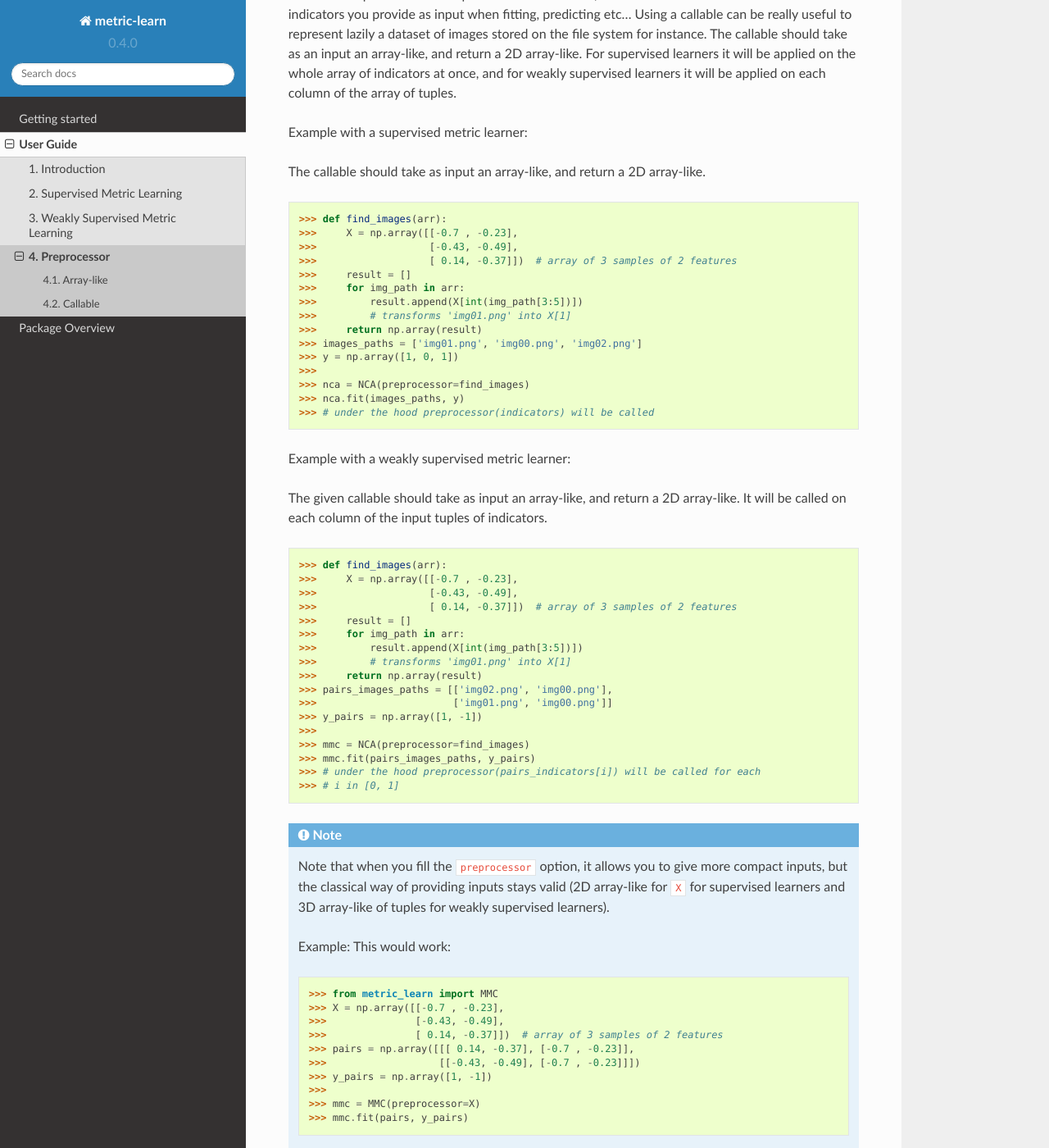
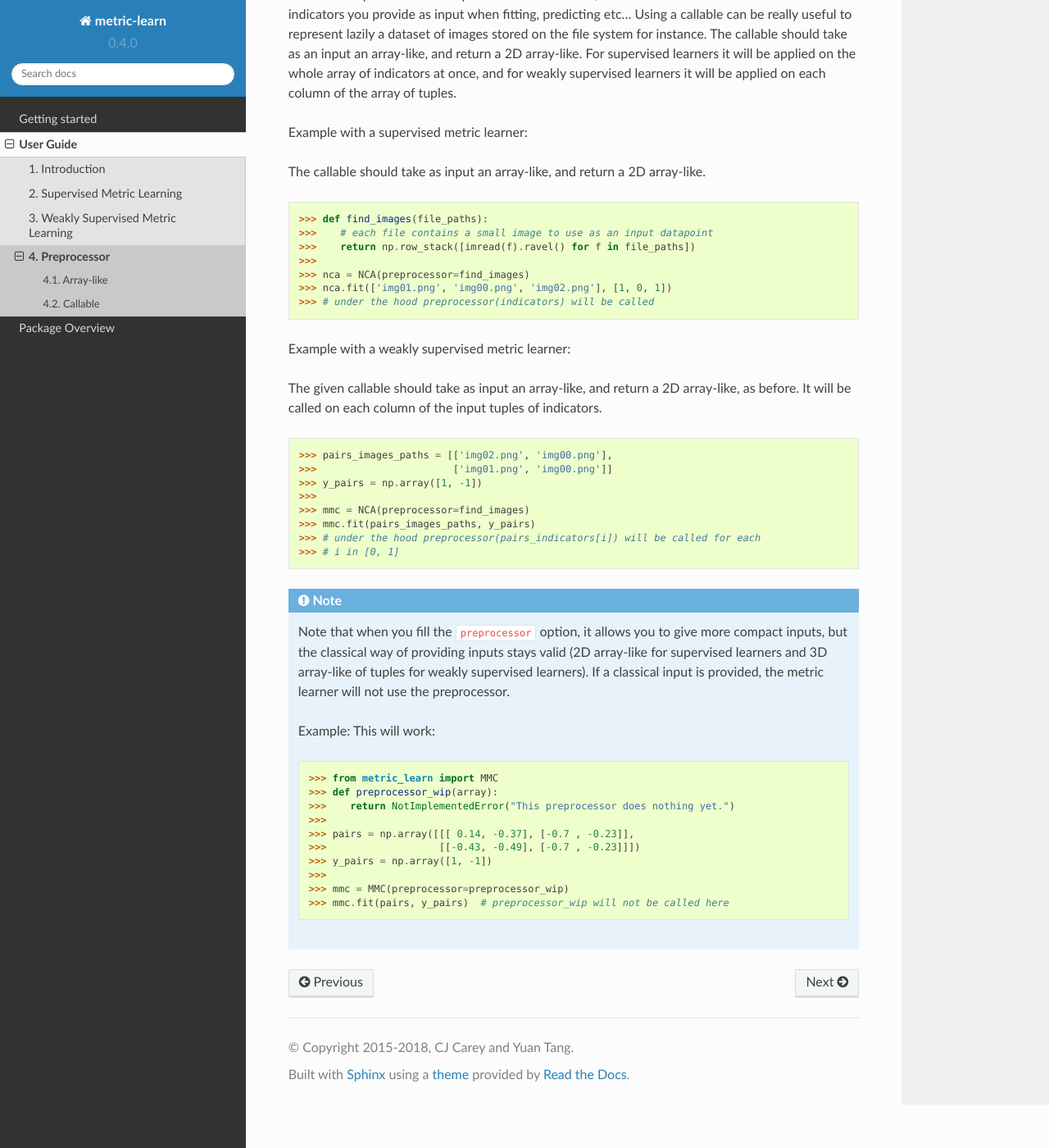
Before and after one commit to scikit-learn-contrib/metric-learn, a Sphinx documentation site: the page built from doc/preprocessor.rst, in a window 1280 px wide and 1400 px high, scrolled down 1230 px. Shown: the whole window at 82% size. Built offline with Sphinx 7.4.7 and the Read the Docs theme 2.0.0, drawn with Linux system fonts in a browser that asks for light colours; pages that are not in the unit, such as notebooks, are missing from menus.

Commit message:
Address https://github.com/metric-learn/metric-learn/pull/133#pullrequestreview-186611132

```diff
--- a/doc/preprocessor.rst
+++ b/doc/preprocessor.rst
@@ -69,38 +69,21 @@ Example with a supervised metric learner:
 
 The callable should take as input an array-like, and return a 2D array-like.
 
->>> def find_images(arr):
->>>     X = np.array([[-0.7 , -0.23],
->>>                   [-0.43, -0.49],
->>>                   [ 0.14, -0.37]])  # array of 3 samples of 2 features
->>>     result = []
->>>     for img_path in arr:
->>>         result.append(X[int(img_path[3:5])])
->>>         # transforms 'img01.png' into X[1]
->>>     return np.array(result)
->>> images_paths = ['img01.png', 'img00.png', 'img02.png']
->>> y = np.array([1, 0, 1])
+>>> def find_images(file_paths):
+>>>    # each file contains a small image to use as an input datapoint
+>>>    return np.row_stack([imread(f).ravel() for f in file_paths])
 >>>
 >>> nca = NCA(preprocessor=find_images)
->>> nca.fit(images_paths, y)
+>>> nca.fit(['img01.png', 'img00.png', 'img02.png'], [1, 0, 1])
 >>> # under the hood preprocessor(indicators) will be called
 
 
 Example with a weakly supervised metric learner:
 
 The given callable should take as input an array-like, and return a
-2D array-like. It will be called on each column of the input tuples of
-indicators.
+2D array-like, as before. It will be called on each column of the input
+tuples of indicators.
 
->>> def find_images(arr):
->>>     X = np.array([[-0.7 , -0.23],
->>>                   [-0.43, -0.49],
->>>                   [ 0.14, -0.37]])  # array of 3 samples of 2 features
->>>     result = []
->>>     for img_path in arr:
->>>         result.append(X[int(img_path[3:5])])
->>>         # transforms 'img01.png' into X[1]
->>>     return np.array(result)
 >>> pairs_images_paths = [['img02.png', 'img00.png'],
 >>>                       ['img01.png', 'img00.png']]
 >>> y_pairs = np.array([1, -1])
@@ -113,18 +96,19 @@ indicators.
 
 .. note:: Note that when you fill the ``preprocessor`` option, it allows you
  to give more compact inputs, but the classical way of providing inputs
- stays valid (2D array-like for ``X`` for supervised learners and 3D
- array-like of tuples for weakly supervised learners).
+ stays valid (2D array-like for supervised learners and 3D array-like of
+ tuples for weakly supervised learners). If a classical input
+ is provided, the metric learner will not use the preprocessor.
 
- Example: This would work:
+ Example: This will work:
 
  >>> from metric_learn import MMC
- >>> X = np.array([[-0.7 , -0.23],
- >>>               [-0.43, -0.49],
- >>>               [ 0.14, -0.37]])  # array of 3 samples of 2 features
+ >>> def preprocessor_wip(array):
+ >>>    return NotImplementedError("This preprocessor does nothing yet.")
+ >>>
  >>> pairs = np.array([[[ 0.14, -0.37], [-0.7 , -0.23]],
  >>>                   [[-0.43, -0.49], [-0.7 , -0.23]]])
  >>> y_pairs = np.array([1, -1])
  >>>
- >>> mmc = MMC(preprocessor=X)
- >>> mmc.fit(pairs, y_pairs)
+ >>> mmc = MMC(preprocessor=preprocessor_wip)
+ >>> mmc.fit(pairs, y_pairs)  # preprocessor_wip will not be called here
```
Also changed, not shown: outline.md (deleted, +0 -45 lines), 1 other file.
